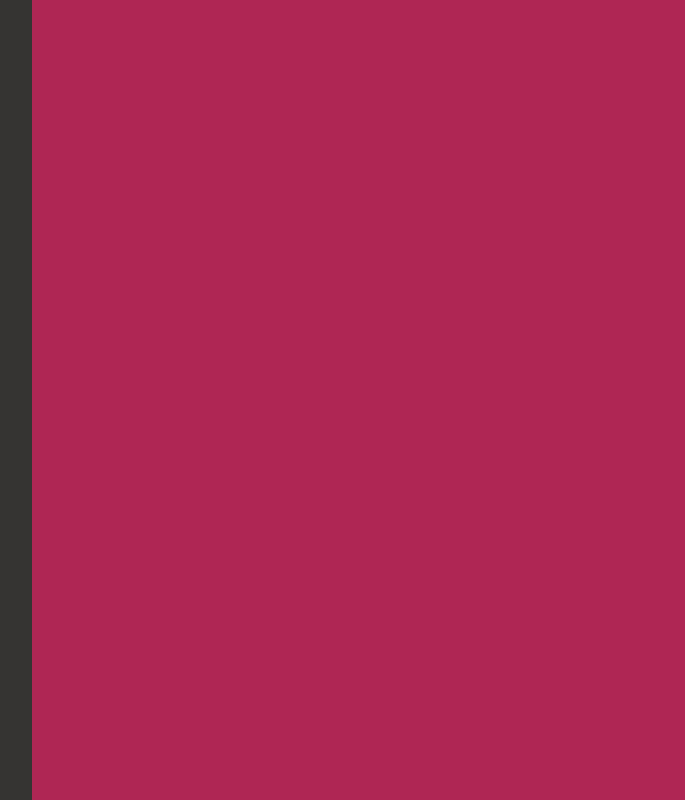
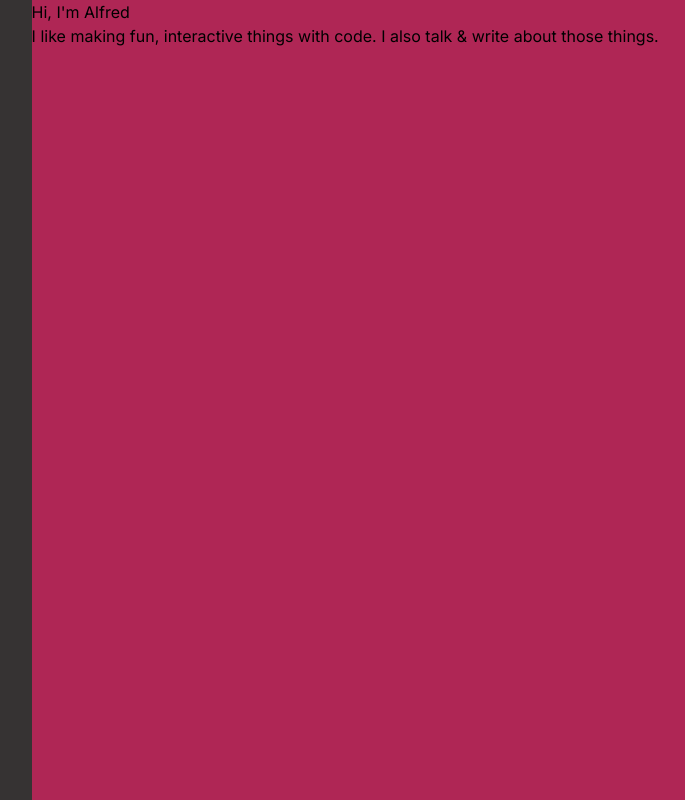
Before and after one commit to Alfred-Emmanuel/second_portfolio, a Next.js app: page / in a window 1280 px wide. Shown: the whole page, without its empty margins (378-1063 px from the left). Built offline with nearby package versions, Linux system fonts and the light colour scheme.

Commit message:
left the hero section halfway done because i need to work on the navbar first

```diff
--- a/app/page.tsx
+++ b/app/page.tsx
@@ -3,10 +3,15 @@ import Image from 'next/image'
 export default function Home() {
   return (
     <main>
-      <section className='flex h-screen'>
+      <section className='flex h-screen px-6 md:px-0 bg-secondary'>
         <div className='hidden md:block bg-secondary w-[32%]'></div>
         <div className='bg-secondary w-full md:bg-primary md:w-[68%]'>
-
+          <div>
+            <h5>Hi, I'm Alfred</h5>
+            <h1>
+              I like making fun, interactive things with code. I also talk & write about those things.
+            </h1>
+          </div>
         </div>
       </section>
     </main>
```
